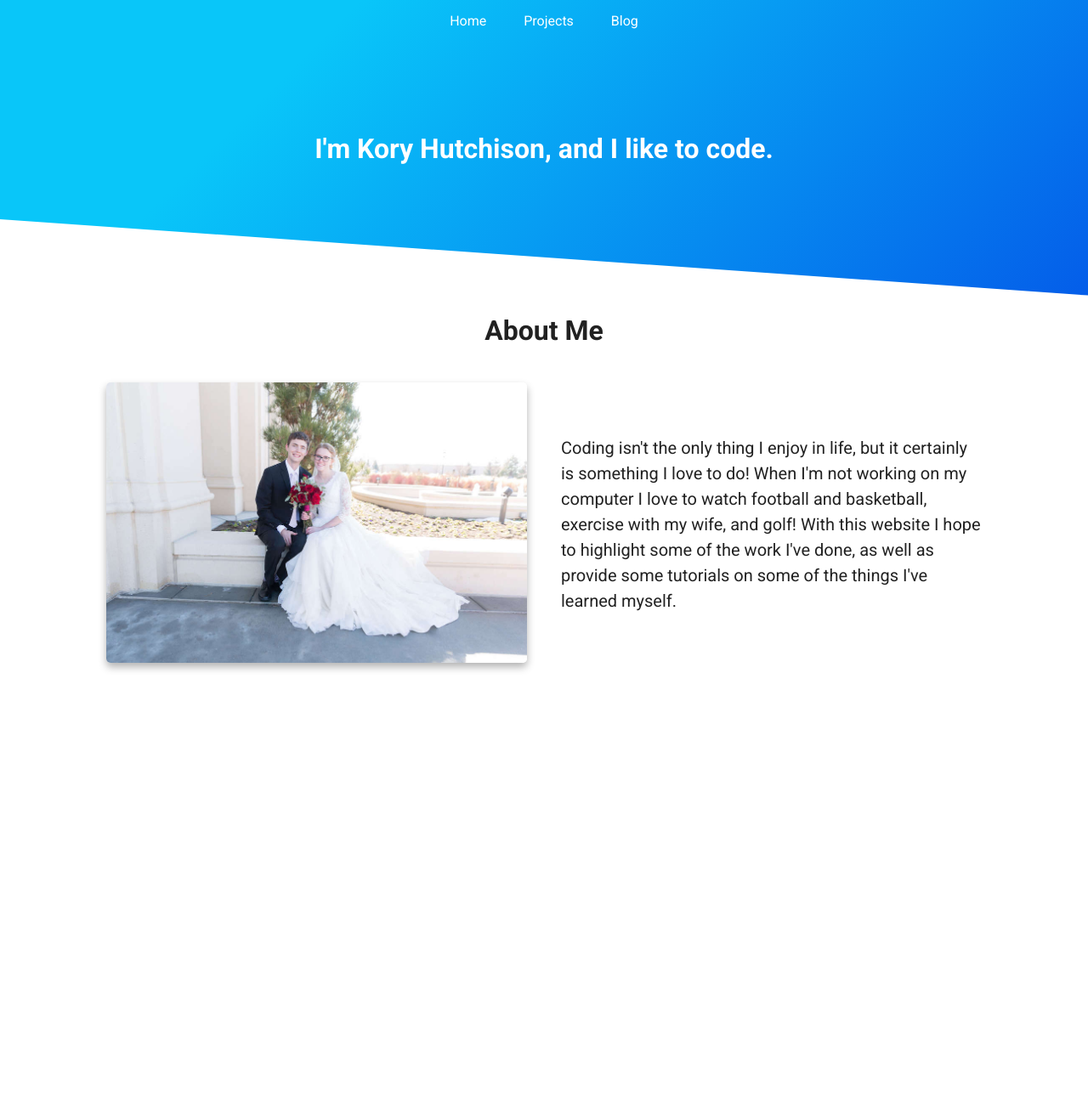
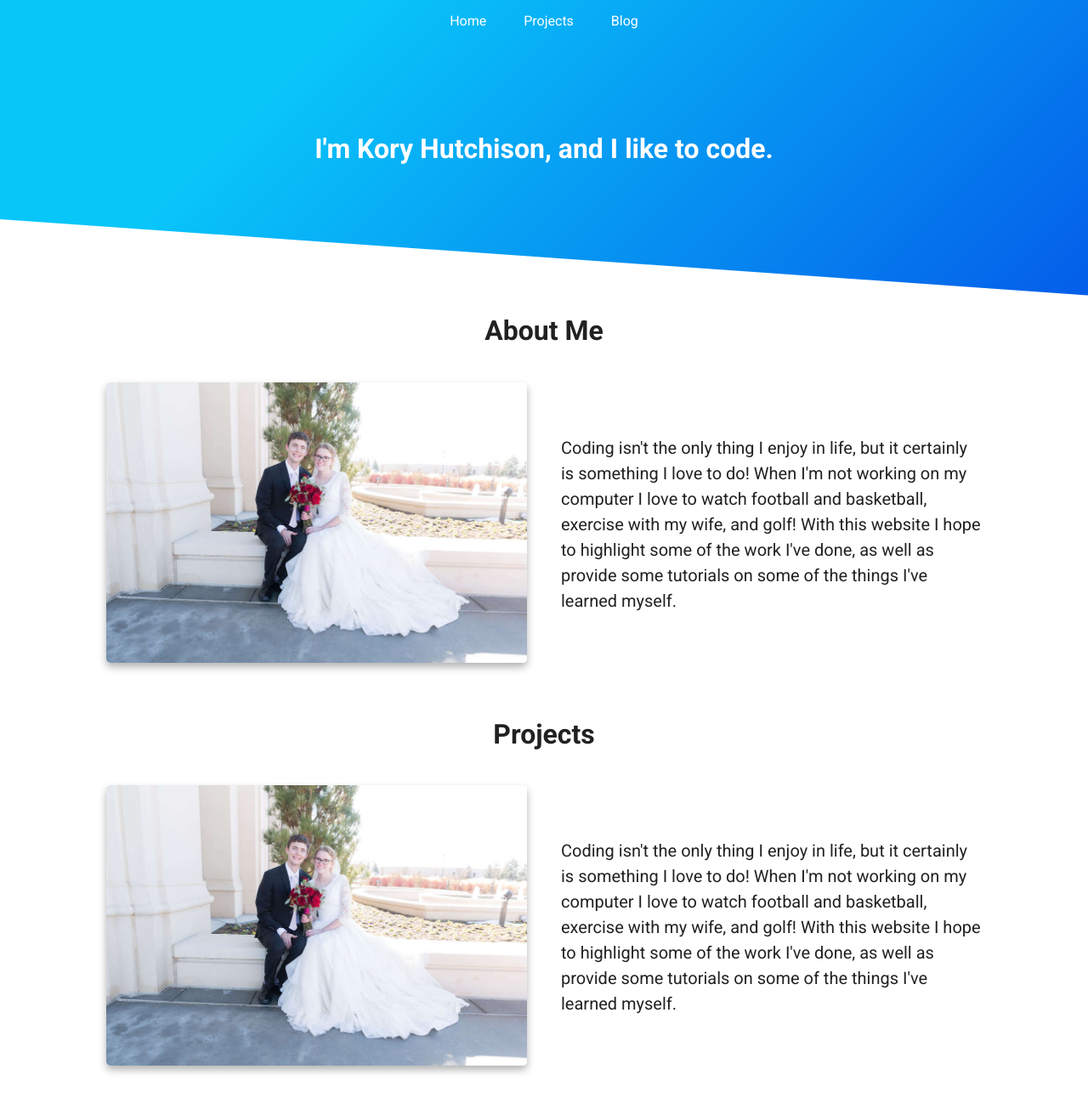
Before and after one commit to koryhutchison/koryhutchison.com, a Jekyll site: the page built from index.html, in a window 1280 px wide and 1298 px high. Shown: the whole window at 85% size. Built offline with Jekyll 4.4.1, drawn with Linux system fonts in a browser that asks for light colours.

Commit message:
Adding the next section

```diff
--- a/assets/css/styles.css
+++ b/assets/css/styles.css
@@ -45,6 +45,10 @@ p {
 
 .gutters {
     margin: 0 20px 40px;
+}
+
+.img-responsive {
+    width: 100%;
 }
 
 .hero {
--- a/index.html
+++ b/index.html
@@ -10,7 +10,7 @@ heroTitle: I'm Kory Hutchison, and I like to code.
     </div>
     <div class="row">
         <div class="col-half gutters">
-            <img style="width: 100%;" src="/assets/images/about.jpg" />
+            <img class="img-responsive" src="/assets/images/about.jpg" />
         </div>
         <div class="col-half gutters">
             <p>
@@ -22,3 +22,21 @@ heroTitle: I'm Kory Hutchison, and I like to code.
         </div>
     </div>
 </div>
+<div>
+    <div class="text-center pad-bottom">
+        <h1>Projects</h1>
+    </div>
+    <div class="row">
+        <div class="col-half gutters">
+            <img class="img-responsive" src="/assets/images/about.jpg" />
+        </div>
+        <div class="col-half gutters">
+            <p>
+                Coding isn't the only thing I enjoy in life, but it certainly is something I
+                love to do! When I'm not working on my computer I love to watch football and basketball,
+                exercise with my wife, and golf! With this website I hope to highlight some
+                of the work I've done, as well as provide some tutorials on some of the things I've learned myself.
+            </p>
+        </div>
+    </div>
+</div>
```
